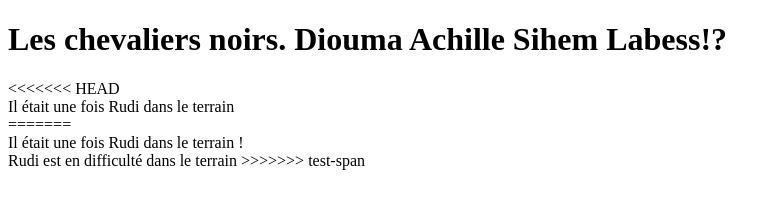
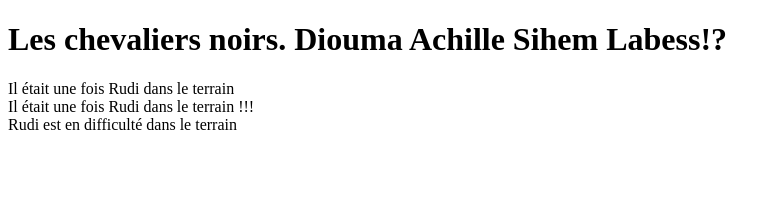
Before and after one commit to AnkoVDE/VDE, a plain HTML site: page index.html in a window 1280 px wide. Shown: the whole page, without its empty margins (0-780 px from the left). Drawn offline with Linux system fonts and the light colour scheme.

Commit message:
fix: miss git add --all

```diff
--- a/index.html
+++ b/index.html
@@ -7,12 +7,10 @@
 </head>
 <body>
     <h1>Les chevaliers noirs. Diouma Achille Sihem Labess!?</h1>
-<<<<<<< HEAD
     <div>
         Il était une fois Rudi dans le terrain
     </div>
-=======
-   <div>Il était une fois Rudi dans le terrain !<!DOCTYPE html>
+   <div>Il était une fois Rudi dans le terrain !!!<!DOCTYPE html>
    <html lang="en">
    <head>
     <meta charset="UTF-8">
@@ -24,6 +22,5 @@
    </body>
    </html></div>
    <span>Rudi est en difficulté dans le terrain</span>
->>>>>>> test-span
 </body>
 </html>
```
